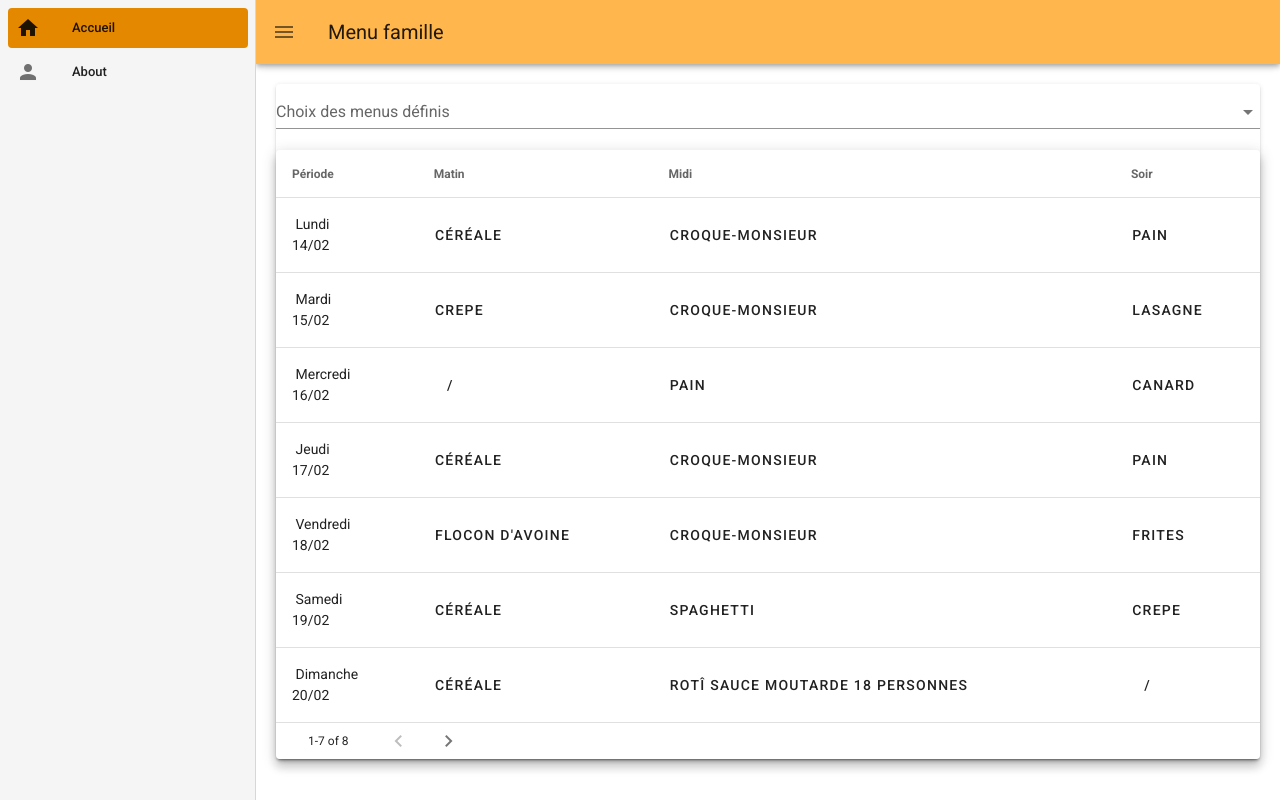
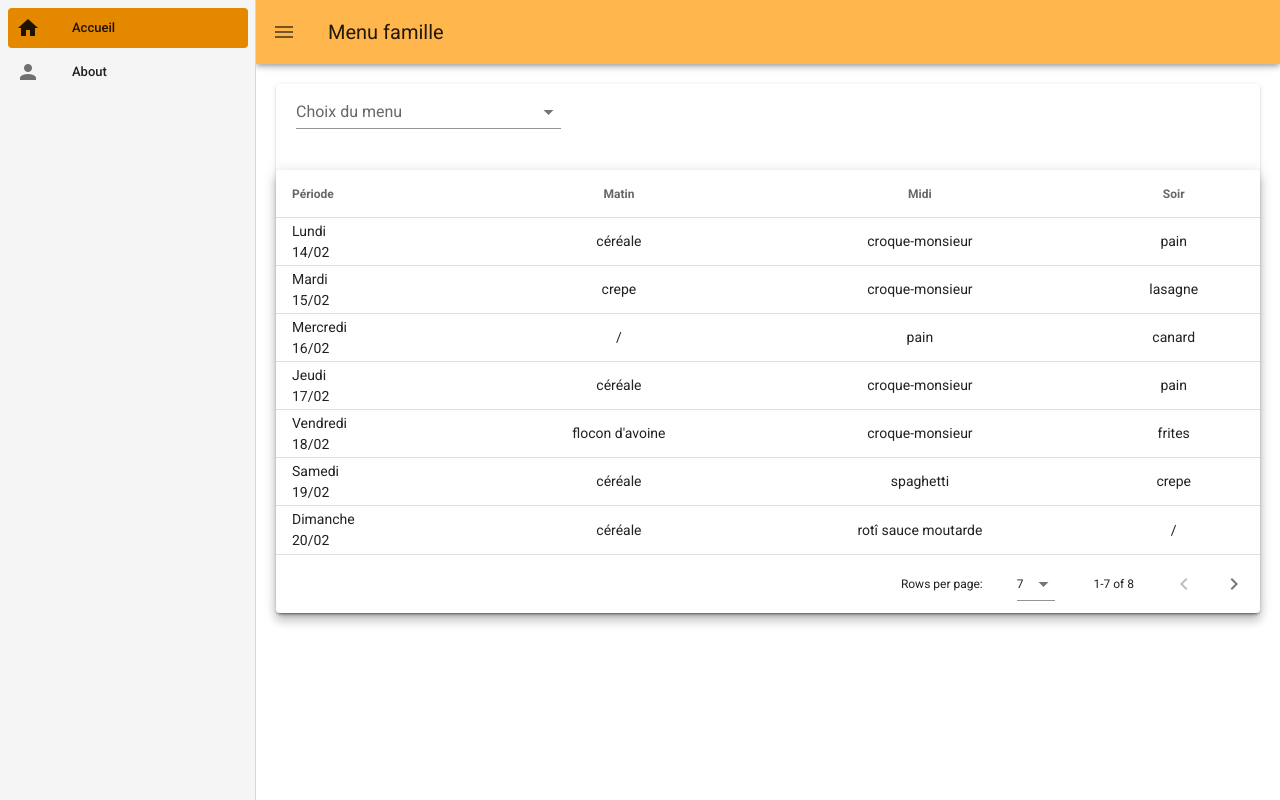
Before and after one commit to dorineT/MDL-MenuFamille, a Vue app in the folder front/menufamille/: page / in a window 1280 px wide. Built offline with nearby package versions, Linux system fonts and the light colour scheme.

Commit message:
calendrier

```diff
--- a/front/menufamille/src/components/CalendarResume.vue
+++ b/front/menufamille/src/components/CalendarResume.vue
@@ -7,27 +7,40 @@
 
     <v-combobox
       color="orange lighten-2"
-      label="Choix des menus définis"
-      :items="itemPeriode"></v-combobox>
+      label="Choix du menu"
+      class="combobox-class"
+      :items="itemPeriode"
+      v-model="comboboxMenuSelected"></v-combobox>
 
         <v-data-table
             :headers="headers"
             :items="items"
             class="elevation-8"
             disable-sort
-
+            mobile-breakpoint="0"
             :footer-props="{
               //disableItemsPerPage: false,
               itemsPerPage:7,
-              itemsPerPageOptions:[7]
+              'items-per-page-options': [7,14]
             }"
         >
-          <template v-slot:item="{ item }">
+
+          <template
+            v-slot:nodata
+          >
+            NO DATA HERE!
+          </template>
+
+
+          <template v-slot:item="{ item }" v-if="comboboxMenuSelected!==''">
             <tr>
-              <td class="text-xs-right pa-4" > {{ item.name }} </td>
-              <td class="text-xs-right pa-0 " > <v-btn text @click="goToRecette(item.Matin)">{{ item.Matin }} </v-btn></td>
-              <td class="text-xs-right pa-0 " > <v-btn text @click="goToRecette(item.Midi)">{{ item.Midi }}</v-btn> </td>
-              <td class="text-xs-right pa-0 " > <v-btn text @click="goToRecette(item.Soir)">{{ item.Soir }} </v-btn> </td>
+              <td class="tdplat"> {{ item.name }} </td>
+              <td class="tdplat"> <v-btn text @click="goToRecette(item.Matin)">{{ item.Matin }} </v-btn></td>
+              <td class="tdplat">
+                <v-btn text @click="goToRecette(item.Midi)">{{ item.Midi }}</v-btn>
+                <p>{{item.MidiDesc}}</p>
+              </td>
+              <td class="tdplat"> <v-btn text @click="goToRecette(item.Soir)">{{ item.Soir }} </v-btn> </td>
             </tr>
           </template>
 
@@ -47,9 +60,9 @@
             sortable: false,
             value: 'name',
           },
-          { text: 'Matin', value: 'Matin' },
-          { text: 'Midi', value: 'Midi' },
-          { text: 'Soir', value: 'Soir' },
+          { text: 'Matin', align: 'center',value: 'Matin' },
+          { text: 'Midi',align: 'center', value: 'Midi' },
+          { text: 'Soir',align: 'center', value: 'Soir' },
         ],
         items: [
           {
@@ -96,7 +109,8 @@
           {
             name: 'Dimanche \n20/02',
             Matin: 'céréale',
-            Midi: 'rotî sauce moutarde \n18 personnes',
+            Midi: 'rotî sauce moutarde',
+            MidiDesc:'18 personnes',
             Soir: '/',
 
           },
@@ -110,8 +124,13 @@
         ],
         itemPeriode: [
         '14/02 - 20/02'
-        ]
+        ],
+        comboboxMenuSelected: '',
+        nodata:true
       }
+    },
+    mounted () {
+      console.log(this.$vuetify.breakpoint.width)
     },
     methods:{
       goToRecette(text){
@@ -124,13 +143,20 @@
 
 <style lang="sass">
 .v-card
-    margin: 20px
+  margin: 20px
 
 .v-data-table
-    white-space: pre-wrap
+  white-space: pre-wrap
 
-.v-combobox
-  margin: 20px,
-  width: 20cm
+@media (min-width: 601px)
+  .combobox-class
+    margin: 20px,
+    width: 7cm
 
+@media (max-width: 600px)
+  .combobox-class
+    margin: 10px
+
+.tdplat
+  text-align: center
 </style>
--- a/front/menufamille/src/plugins/vuetify.js
+++ b/front/menufamille/src/plugins/vuetify.js
@@ -3,5 +3,10 @@ import Vuetify from 'vuetify/lib/framework';
 
 Vue.use(Vuetify);
 
+
+
 export default new Vuetify({
-});
+  breakpoint: {
+    mobileBreakpoint: 'sm' // This is equivalent to a value of 960
+  },
+})
```
